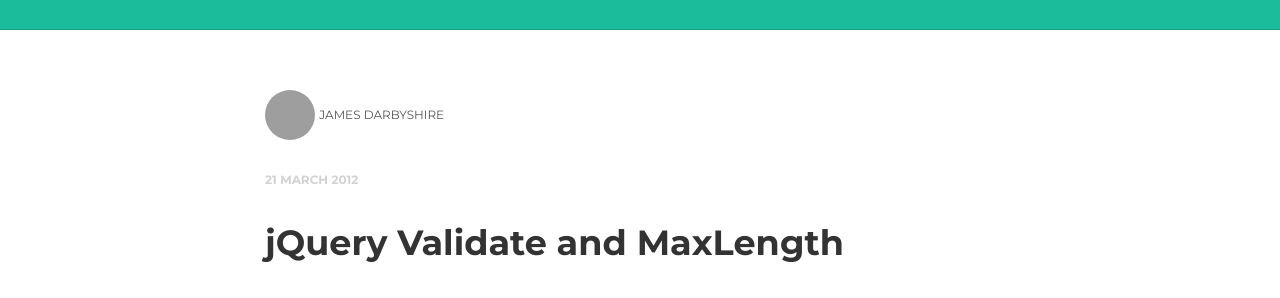
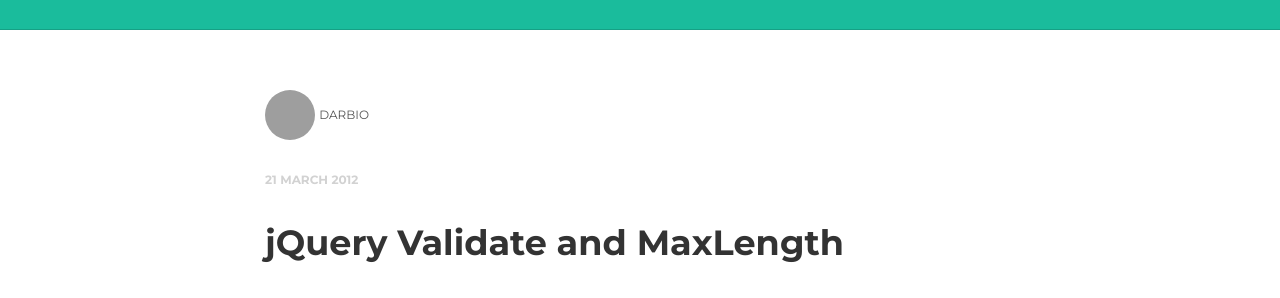
Before and after one commit to darbio/darbio.github.io, a Jekyll site: the page built from _posts/2012-10-30-jquery-validate-and-maxlength.markdown, in a window 1280 px wide. Shown: the part 161-459 px from the top of the page. Built offline with Jekyll 4.4.1, drawn with Linux system fonts in a browser that asks for light colours; nearby versions of some CDN libraries; grey boxes are pictures that could not be loaded.

Commit message:
Update post.html

```diff
--- a/_layouts/post.html
+++ b/_layouts/post.html
@@ -6,7 +6,7 @@ layout: default
     <div class="container">
 		<div class="row">
 			<div class="col-lg-8 col-lg-offset-2">
-				<p><img src="http://www.gravatar.com/avatar/ce198ab23bedb46c953a2582e00cade3?s=50&d=mm" width="50px" height="50px" class="img-circle"> <ba>James Darbyshire</ba></p>
+				<p><img src="http://www.gravatar.com/avatar/ce198ab23bedb46c953a2582e00cade3?s=50&d=mm" width="50px" height="50px" class="img-circle"> <ba>darbio</ba></p>
 				<p><bd>{{ page.date | date_to_long_string }}</bd></p>
 				<h1>{{ page.title }}</h1>
 				<article>
```
